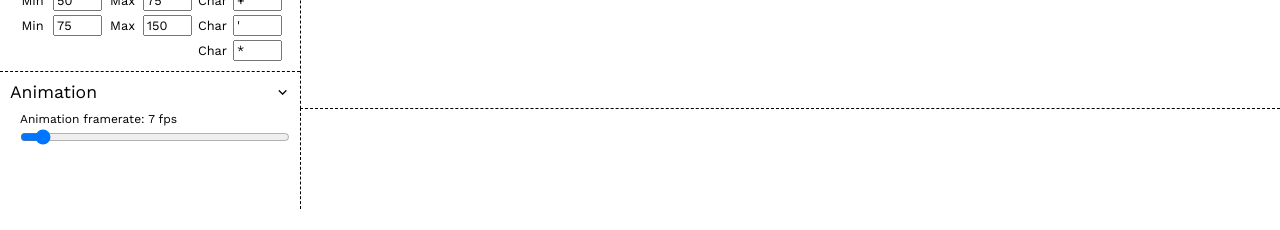
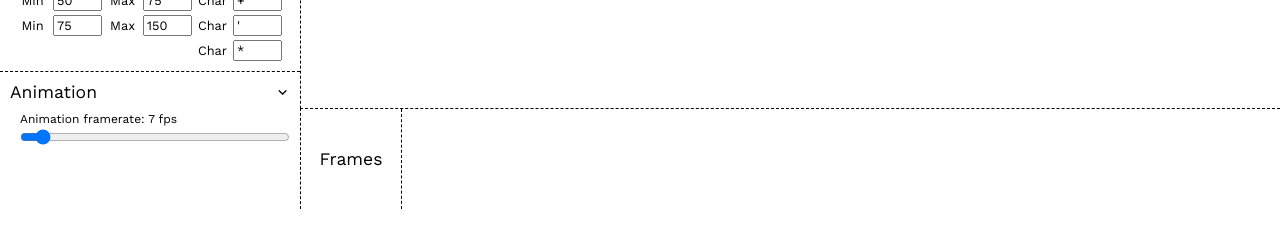
Before and after one commit to bradysheridan/ascii-animator, a Next.js app: page / in a window 1280 px wide. Shown: the part 591-821 px from the top of the page. Built offline with nearby package versions, Linux system fonts and the light colour scheme.

Commit message:
update frametimeline layout

```diff
--- a/src/styles/components/_FrameTimeline.scss
+++ b/src/styles/components/_FrameTimeline.scss
@@ -16,22 +16,29 @@
 }
 
 .frame-timeline-controls {
-  position: absolute;
-  top: -39px;
-  left: 20px;
+  position: sticky;
+  top: 0px;
+  left: 0px;
   display: flex;
-  height: 30px;
-  padding: 8px 12px 0px 12px;
-  border: 1px dashed black;
+  flex-direction: column;
+  justify-content: center;
+  align-items: center;
+  height: 100%;
+  width: var(--frame-timeline-height);
+  flex-shrink: 0;
+  border-right: 1px dashed black;
   border-bottom: 0;
+  z-index: 9;
+  background-color: white;
 }
+
 .frame-timeline-play-pause-toggle {
   cursor: pointer;
   display: flex;
-  margin: 3px 0px 0px 6px;
+  margin: 10px 0px 0px 0px;
 }
 
-.frame-preview{
+.frame-preview {
   position: relative;
   height: 100%;
   width: var(--frame-timeline-height);
@@ -39,7 +46,8 @@
   cursor: pointer;
   flex-shrink: 0;
 }
-.frame-preview:first-child {
+.frame-preview:first-child,
+.frame-preview:nth-child(2) {
   border-left: 0;
 }
 .frame-preview:last-child {
@@ -54,7 +62,6 @@
   position: absolute;
   top: 6px;
   left: 6px;
-  /* padding: 6px; */
   background-color: var(--site-background-color-highlight);
   border-radius: 6px;
   font-size: 0.9em;
--- a/src/styles/main.css
+++ b/src/styles/main.css
@@ -379,20 +379,26 @@ span, small, em, strong, input {
 }
 
 .frame-timeline-controls {
-  position: absolute;
-  top: -39px;
-  left: 20px;
+  position: sticky;
+  top: 0px;
+  left: 0px;
   display: flex;
-  height: 30px;
-  padding: 8px 12px 0px 12px;
-  border: 1px dashed black;
+  flex-direction: column;
+  justify-content: center;
+  align-items: center;
+  height: 100%;
+  width: var(--frame-timeline-height);
+  flex-shrink: 0;
+  border-right: 1px dashed black;
   border-bottom: 0;
+  z-index: 9;
+  background-color: white;
 }
 
 .frame-timeline-play-pause-toggle {
   cursor: pointer;
   display: flex;
-  margin: 3px 0px 0px 6px;
+  margin: 10px 0px 0px 0px;
 }
 
 .frame-preview {
@@ -404,7 +410,8 @@ span, small, em, strong, input {
   flex-shrink: 0;
 }
 
-.frame-preview:first-child {
+.frame-preview:first-child,
+.frame-preview:nth-child(2) {
   border-left: 0;
 }
 
@@ -421,7 +428,6 @@ span, small, em, strong, input {
   position: absolute;
   top: 6px;
   left: 6px;
-  /* padding: 6px; */
   background-color: var(--site-background-color-highlight);
   border-radius: 6px;
   font-size: 0.9em;
```
Also changed, not shown: 2 other files (tests, documents, lock files or other folders).
